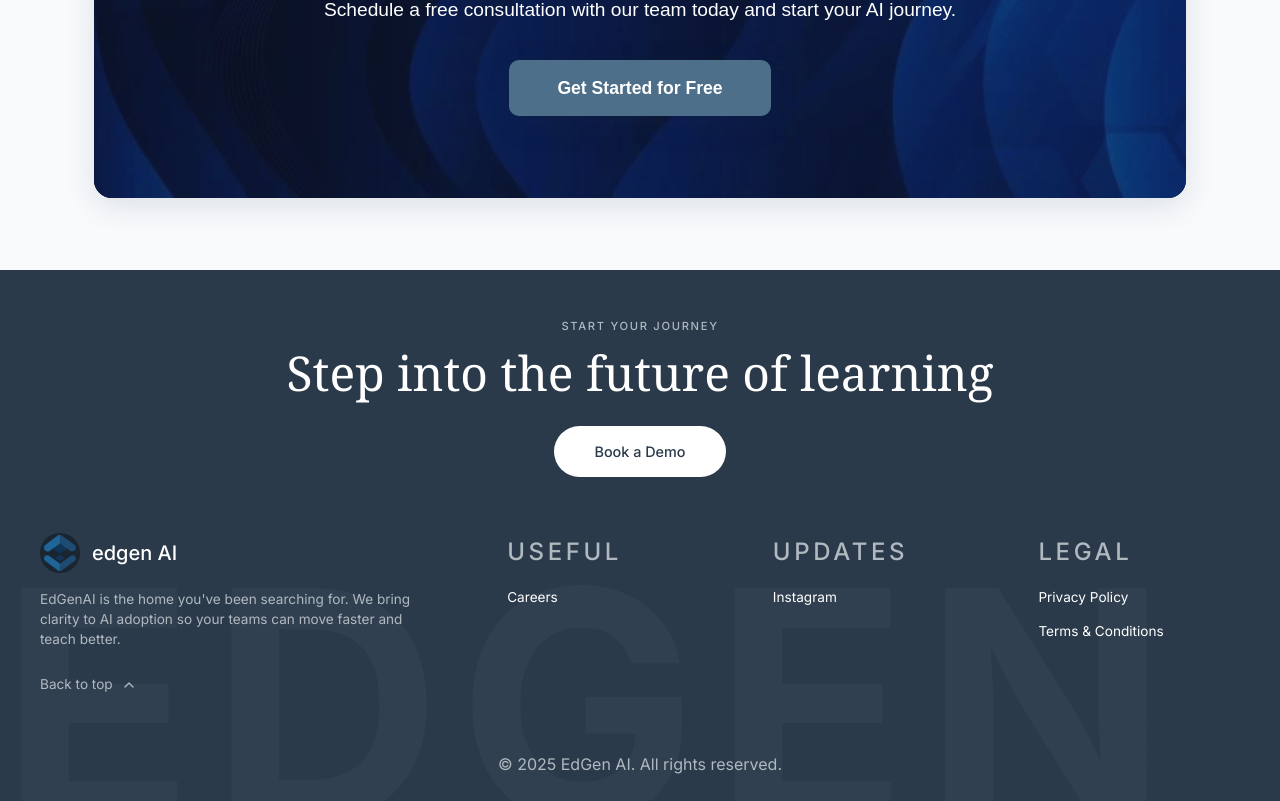
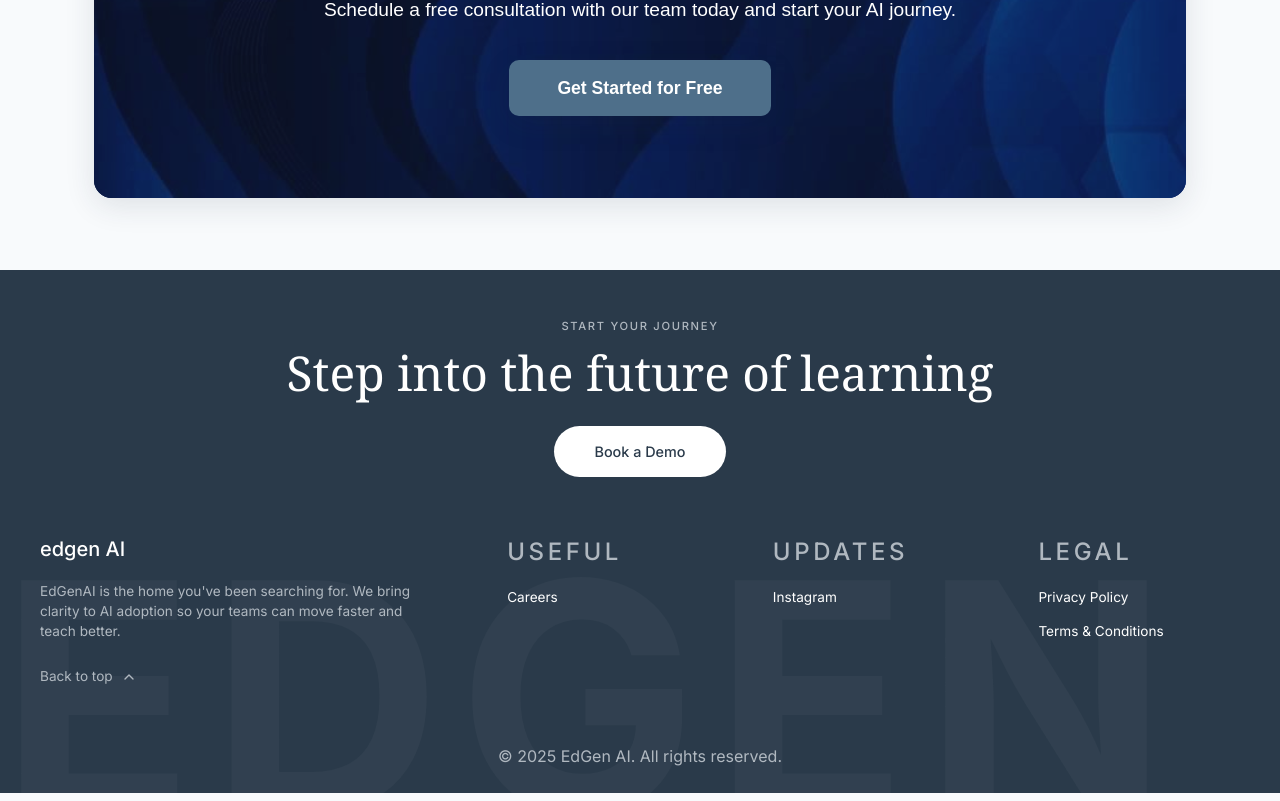
Before and after one commit to abhimishhra29/ed_AI_frontend, a Next.js app in the folder frontend/: page / in a window 1280 px wide. Shown: the part 2400-3201 px from the top of the page. Built offline with nearby package versions, Linux system fonts and the light colour scheme.

Commit message:
removed logo from footer

```diff
--- a/frontend/src/components/Footer.tsx
+++ b/frontend/src/components/Footer.tsx
@@ -28,9 +28,7 @@ export default function Footer() {
           {/* Brand Column */}
           <div className="footer-column footer-brand">
             <div className="footer-brand-header">
-              <div className="footer-brand-logo">
-                <Image src="/logoicon.png" alt="EdGenAI" width={40} height={40} className="footer-logo-img" />
-              </div>
+
               <h3 className="footer-brand-title">edgen AI</h3>
             </div>
             <p className="footer-brand-description">
```
